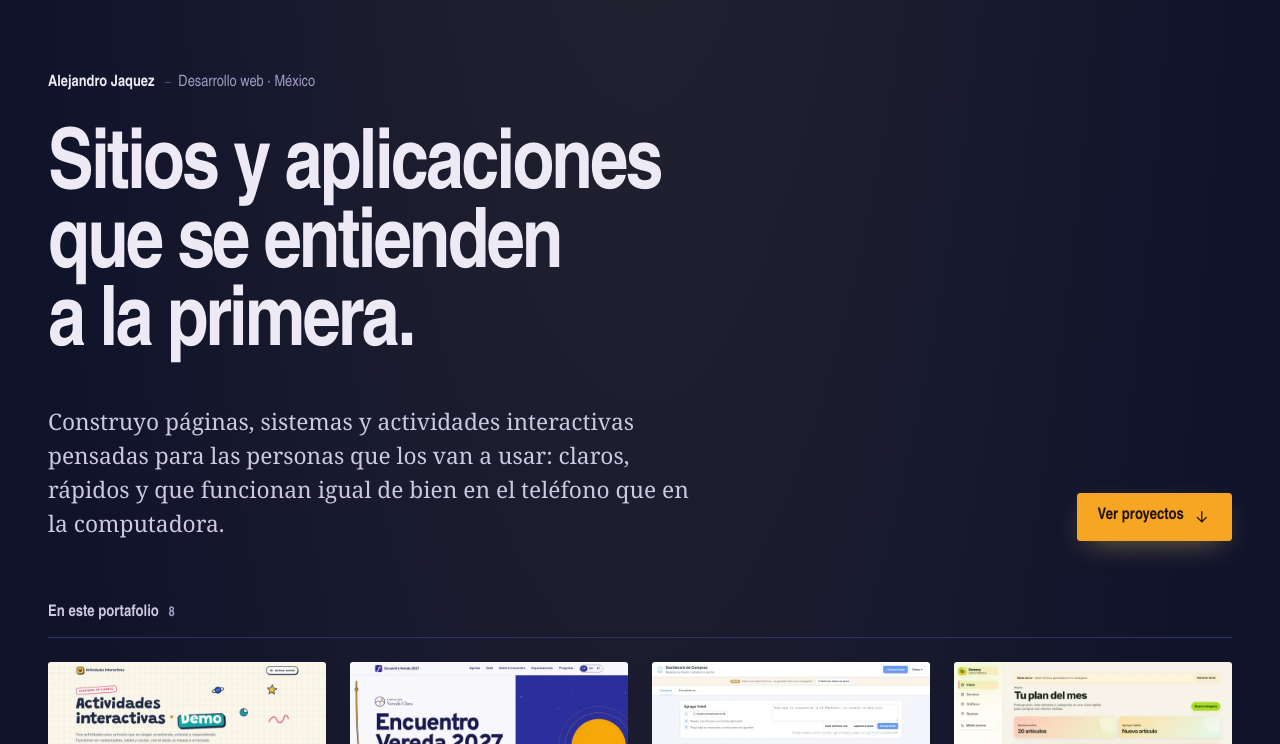
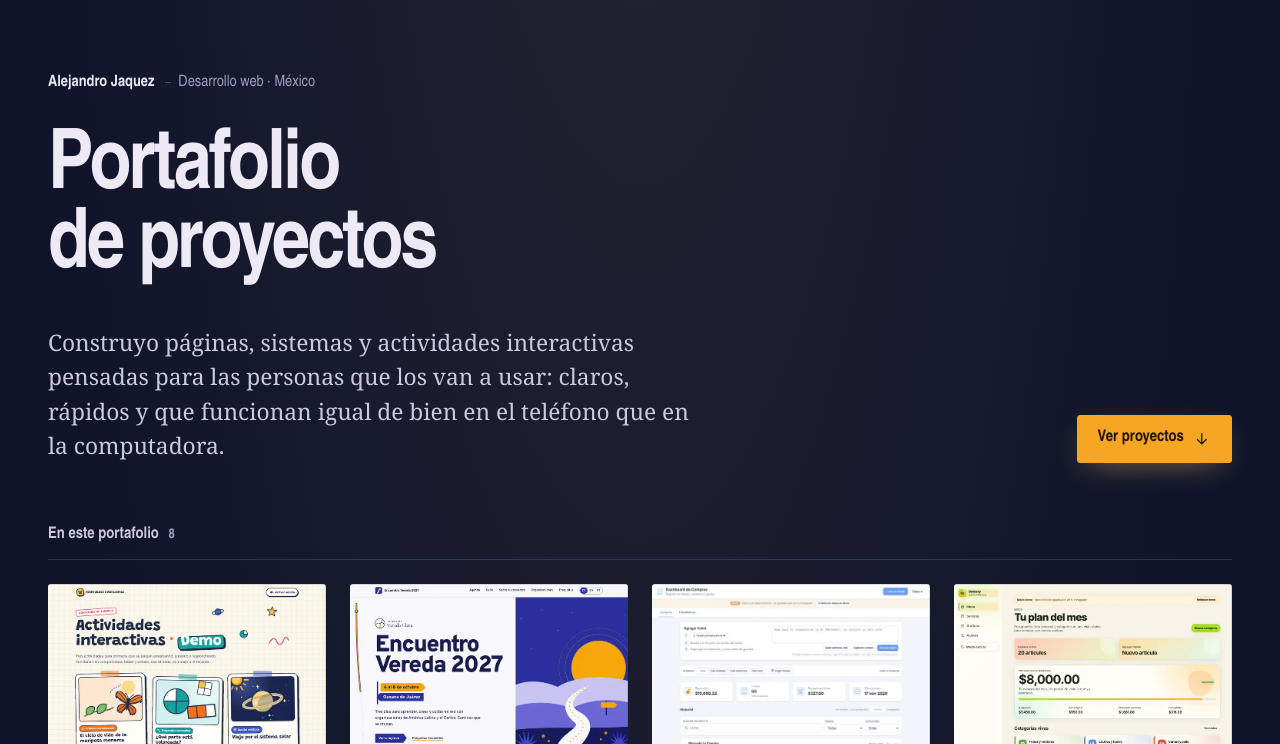
Before and after one commit to portfolio-aleksjaquez/portfolio-aleksjaquez.github.io, an Astro site: page /es/ in a window 1280 px wide. Shown: the part 56-800 px from the top of the page. Built offline with nearby package versions, Linux system fonts and the light colour scheme; Astro itself is replaced by a stand-in of ours; a web font is replaced by a local one.

Commit message:
Cambiar el titular del hero a «Portafolio de proyectos»
Co-Authored-By: Claude Opus 5.5 <noreply@anthropic.com>
Claude-Session: https://claude.ai/code/session_014eKX3hkn2t2oTtgAXqBdKC

```diff
--- a/scripts/make-og.mjs
+++ b/scripts/make-og.mjs
@@ -37,7 +37,7 @@ h1{font-weight:660;font-stretch:118%;font-size:66px;line-height:.95;letter-spaci
 </style></head><body>
 <p class="by"><b>Alejandro Jaquez</b><span>Portafolio de desarrollo web</span></p>
 <p class="tag"><i></i>8 proyectos, 5 demos en vivo</p>
-<h1>Sitios y aplicaciones<br>que se entienden a la primera.</h1>
+<h1>Portafolio<br>de proyectos</h1>
 <div class="wall">${hung.map((s) => `<div class="w"><div class="f"><img src="${img(s)}" alt=""></div></div>`).join('')}</div>
 </body></html>`;
 
--- a/src/components/Hero.astro
+++ b/src/components/Hero.astro
@@ -23,7 +23,7 @@ const index = projects.map((p) => ({ project: p, cover: pickCover(getProjectImag
     <h1 id="hero-title">
       <span>{t.hero.titleLead}</span>
       <span>{t.hero.titleAccent}</span>
-      <span>{t.hero.titleTail}</span>
+      {t.hero.titleTail && <span>{t.hero.titleTail}</span>}
     </h1>
 
     <div class="hero__foot">
--- a/src/i18n/en.ts
+++ b/src/i18n/en.ts
@@ -30,9 +30,9 @@ const en: Translations = {
   },
   hero: {
     kicker: 'Desarrollo web · México',
-    titleLead: 'Sitios y aplicaciones',
-    titleAccent: 'que se entienden',
-    titleTail: 'a la primera.',
+    titleLead: 'Portafolio',
+    titleAccent: 'de proyectos',
+    titleTail: '',
     lead:
       'Construyo páginas, sistemas y actividades interactivas pensadas para las personas que los van a usar: claros, rápidos y que funcionan igual de bien en el teléfono que en la computadora.',
     ctaProjects: 'Ver proyectos',
--- a/src/i18n/es.ts
+++ b/src/i18n/es.ts
@@ -29,9 +29,9 @@ const es = {
   },
   hero: {
     kicker: 'Desarrollo web · México',
-    titleLead: 'Sitios y aplicaciones',
-    titleAccent: 'que se entienden',
-    titleTail: 'a la primera.',
+    titleLead: 'Portafolio',
+    titleAccent: 'de proyectos',
+    titleTail: '',
     lead:
       'Construyo páginas, sistemas y actividades interactivas pensadas para las personas que los van a usar: claros, rápidos y que funcionan igual de bien en el teléfono que en la computadora.',
     ctaProjects: 'Ver proyectos',
```
Also changed, not shown: public/og.png.
